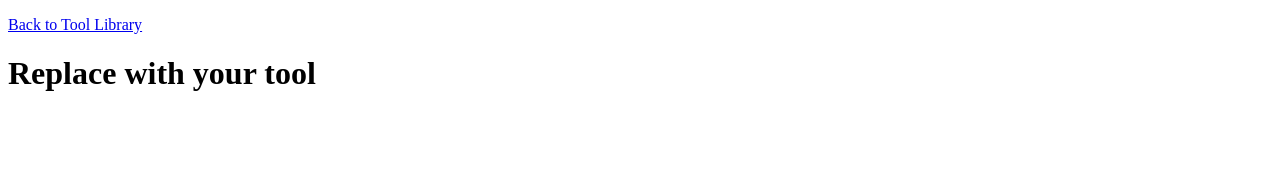
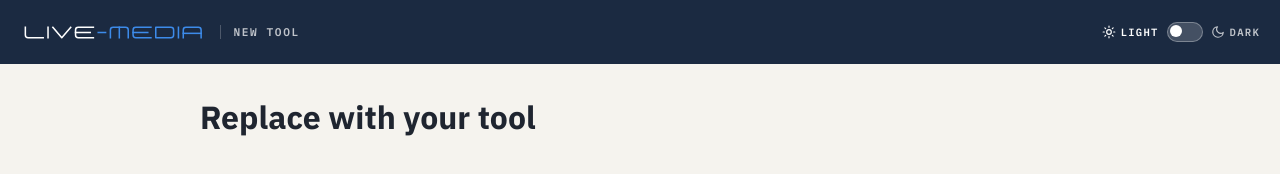
Before and after one commit to woorhyce/lm-portal, a plain HTML site: page _template/public/index.html in a window 1280 px wide. Drawn offline with Linux system fonts and the light colour scheme; no server answers.

Commit message:
Add files via upload

```diff
--- a/_template/public/index.html
+++ b/_template/public/index.html
@@ -4,14 +4,19 @@
 <meta charset="utf-8">
 <meta name="viewport" content="width=device-width, initial-scale=1">
 <title>LM Tool</title>
+<script src="/lm-sync.js"></script>
+<link rel="stylesheet" href="https://fonts.googleapis.com/css2?family=IBM+Plex+Sans:wght@400;500;600;700&family=IBM+Plex+Mono:wght@400;500;600&display=swap">
+<link rel="stylesheet" href="/lm-ui.css">
+<script src="/lm-ui.js" data-suffix="New Tool"></script>
 <script src="/lm-store.js"></script>
 </head>
 <body>
-<p><a id="back" href="#">Back to Tool Library</a></p>
+<main style="max-width:880px;margin:32px auto;padding:0 20px">
 <h1>Replace with your tool</h1>
 <p id="who"></p>
 <script>
   LM.me().then(u => { who.textContent = "Signed in as " + u.email; back.href = u.portal; });
 </script>
+</main>
 </body>
 </html>
--- /dev/null
+++ b/_template/public/lm-ui.css
@@ -0,0 +1,71 @@
+/* lm-ui.css: Live Media Tools Style Guide 2.0 (shared by every tool in the Tool Library).
+   Tokens, banner, theme switch. Light "warm paper" by default, dark via the shared preference,
+   the theme switch, or prefers-color-scheme. */
+:root{
+  --ink:#1f2530; --ink-soft:#5a5f68; --line:#dad6ce; --line-soft:#e9e5de;
+  --bg:#f5f3ee; --surface:#ffffff; --rail-bg:#ece8e0;
+  --accent:#1b2a41; --accent-ink:#1b2a41; --accent-soft:#e1e7f0;
+  --warn:#e8710a; --warn-ink:#a84c00; --warn-soft:#fdebd9; --caution:#d4a106; --caution-ink:#7a5b00; --caution-soft:#fdf4cf;
+  --good:#3f7a58; --good-soft:#e2efe6; --good-txt:#2f7a4a; --err:#c0392b;
+  --banner:#1b2a41; --save:var(--banner); --save-hover:#26395a; --focus:#1b2a41; --subbar:#243552;
+  --term-bg:#11151d; --term-head:#1b2230; --term-ink:#e6ebf2; --term-dim:#7d8798; --term-add:#7fce9d; --term-sec:#9fb0c3;
+  --bar-h:44px; --sub-h:0px;
+  --mono:"IBM Plex Mono",ui-monospace,Menlo,Consolas,monospace;
+  --sans:"IBM Plex Sans",-apple-system,BlinkMacSystemFont,"Segoe UI",sans-serif;
+  --on-accent:#ffffff;
+  color-scheme: light;
+}
+@media (prefers-color-scheme: dark){
+  :root:not([data-theme="light"]){
+    --ink:#eef1f6; --ink-soft:#aab3c2; --line:#333e4f; --line-soft:#26303e;
+    --bg:#11151d; --surface:#171d27; --rail-bg:#161b24;
+    --accent:#8fb3e8; --accent-ink:#cfe0f7; --accent-soft:#1d2a3d;
+    --warn:#ff9a3d; --warn-ink:#ffd0a3; --warn-soft:#3d2410; --caution:#e8c14a; --caution-ink:#f5dc8a; --caution-soft:#3a3011;
+    --good:#7fce9d; --good-soft:#173125; --good-txt:#7fce9d; --err:#f0443e;
+    --banner:#0e1624; --save:var(--accent); --save-hover:#b3cdf0; --focus:#8fb3e8; --subbar:#152033;
+    --term-bg:#000000; --term-head:#0b0f15; --on-accent:#0b1422;
+    color-scheme: dark;
+  }
+}
+:root[data-theme="dark"]{
+  --ink:#eef1f6; --ink-soft:#aab3c2; --line:#333e4f; --line-soft:#26303e;
+  --bg:#11151d; --surface:#171d27; --rail-bg:#161b24;
+  --accent:#8fb3e8; --accent-ink:#cfe0f7; --accent-soft:#1d2a3d;
+  --warn:#ff9a3d; --warn-ink:#ffd0a3; --warn-soft:#3d2410; --caution:#e8c14a; --caution-ink:#f5dc8a; --caution-soft:#3a3011;
+  --good:#7fce9d; --good-soft:#173125; --good-txt:#7fce9d; --err:#f0443e;
+  --banner:#0e1624; --save:var(--accent); --save-hover:#b3cdf0; --focus:#8fb3e8; --subbar:#152033;
+  --term-bg:#000000; --term-head:#0b0f15; --on-accent:#0b1422;
+  color-scheme: dark;
+}
+
+
+/* Shared base: the page itself */
+html,body{margin:0}
+body{background:var(--bg);color:var(--ink);font-family:var(--sans)}
+/* ---------- banner + sub-bar ---------- */
+.identity-bar{position:sticky;top:env(safe-area-inset-top,0px);z-index:40;display:flex;align-items:center;gap:14px;background:var(--banner);color:#fff;padding:10px 18px;min-height:var(--bar-h)}
+.identity-brand{display:flex;align-items:center;gap:12px;min-width:0}
+.brand-logo{height:21px;width:auto;display:block;flex:none}
+.brand-suffix{color:rgba(255,255,255,.72);font-family:var(--mono);font-size:.7rem;font-weight:600;letter-spacing:.14em;text-transform:uppercase;padding-left:12px;border-left:1px solid rgba(255,255,255,.22);white-space:nowrap}
+.theme-switch{margin-left:auto;display:inline-flex;align-items:center;gap:8px;background:none;border:none;color:rgba(255,255,255,.72);
+  font-family:var(--mono);font-size:.66rem;font-weight:600;letter-spacing:.12em;text-transform:uppercase;cursor:pointer;padding:4px 2px}
+.theme-switch svg{width:14px;height:14px}
+.theme-switch .ts-track{position:relative;width:34px;height:18px;border-radius:99px;background:rgba(255,255,255,.18);border:1px solid rgba(255,255,255,.3);transition:background .12s}
+.theme-switch .ts-knob{position:absolute;top:2px;left:2px;width:12px;height:12px;border-radius:50%;background:#fff;transition:left .12s}
+.theme-switch[aria-checked="true"] .ts-track{background:#3d8bea;border-color:#3d8bea}
+.theme-switch[aria-checked="true"] .ts-knob{left:18px}
+.theme-switch .ts-light,.theme-switch .ts-dark{display:inline-flex;align-items:center;gap:5px}
+.theme-switch[aria-checked="false"] .ts-light,.theme-switch[aria-checked="true"] .ts-dark{color:#fff}
+.theme-switch:focus-visible{outline:2px solid #fff;outline-offset:2px;border-radius:4px}
+
+@media (max-width:520px){ .theme-switch .ts-word{display:none} .brand-suffix{display:none} }
+.identity-bar a.brand-home{display:flex;align-items:center;gap:12px;color:inherit;text-decoration:none}
+
+/* Shared pill buttons */
+.lm-btn{display:inline-flex;align-items:center;justify-content:center;gap:6px;height:34px;padding:0 16px;border-radius:99px;font:600 .82rem var(--sans);cursor:pointer;
+  background:var(--surface);color:var(--ink);border:1px solid var(--line);text-decoration:none;transition:background .12s,border-color .12s}
+.lm-btn:hover{border-color:var(--ink-soft)}
+.lm-btn.primary{background:var(--save);color:var(--on-accent);border-color:var(--save)}
+.lm-btn.primary:hover{background:var(--save-hover);border-color:var(--save-hover)}
+.lm-btn:disabled{opacity:.5;cursor:default}
+:focus-visible{outline:2px solid var(--focus);outline-offset:2px}
--- /dev/null
+++ b/_template/public/lm-ui.js
@@ -0,0 +1,44 @@
+// lm-ui.js: the Live Media banner + shared light/dark switch for every tool.
+// Usage: <script src="/lm-ui.js" data-suffix="Schedule Builder" defer></script>
+// Adds the banner at the top of <body> unless the page already has .identity-bar,
+// and wires any .theme-switch on the page. Theme changes save to the shared preference via lm-sync.js.
+(function () {
+  var me = document.currentScript, suffix = (me && me.getAttribute("data-suffix")) || "";
+  var LOGO = '<svg class="brand-logo" xmlns="http://www.w3.org/2000/svg" viewBox="0 0 181.40 20" role="img" aria-label="Live Media"><g transform="translate(7,5)" fill="none" stroke-width="1.45" stroke-linecap="square" stroke-linejoin="round"><path d="M0,0 V7.4 Q0,10 2.6,10 H17" transform="translate(0.00,0)" stroke="#ffffff"/><path d="M0,0 V10" transform="translate(21.60,0)" stroke="#ffffff"/><path d="M0,0 L8.5,10 L17,0" transform="translate(26.20,0)" stroke="#ffffff"/><path d="M17,0 H2.6 Q0,0 0,2.6 V7.4 Q0,10 2.6,10 H17" transform="translate(47.80,0)" stroke="#ffffff"/><path d="M0,5.0 H14" transform="translate(47.80,0)" stroke="#ffffff"/><path d="M0,5.0 H7" transform="translate(69.40,0)" stroke="#3d8bea"/><path d="M0,10 V2.6 Q0,0 2.6,0 H14.4 Q17,0 17,2.6 V10" transform="translate(81.00,0)" stroke="#3d8bea"/><path d="M8.5,0 V10" transform="translate(81.00,0)" stroke="#3d8bea"/><path d="M17,0 H2.6 Q0,0 0,2.6 V7.4 Q0,10 2.6,10 H17" transform="translate(102.60,0)" stroke="#3d8bea"/><path d="M0,5.0 H14" transform="translate(102.60,0)" stroke="#3d8bea"/><path d="M0,0 H14.4 Q17,0 17,2.6 V7.4 Q17,10 14.4,10 H0 Z" transform="translate(124.20,0)" stroke="#3d8bea"/><path d="M0,0 V10" transform="translate(145.80,0)" stroke="#3d8bea"/><path d="M0,10 V2.6 Q0,0 2.6,0 H14.4 Q17,0 17,2.6 V10" transform="translate(150.40,0)" stroke="#3d8bea"/><path d="M0,5.8 H17" transform="translate(150.40,0)" stroke="#3d8bea"/></g></svg>';
+  var SWITCH = '<button class="theme-switch" type="button" role="switch" aria-checked="false" aria-label="Dark mode">' +
+    '<span class="ts-light"><svg viewBox="0 0 24 24" fill="none" stroke="currentColor" stroke-width="2" stroke-linecap="round" stroke-linejoin="round"><circle cx="12" cy="12" r="4"/><path d="M12 2v2M12 20v2M4.9 4.9l1.4 1.4M17.7 17.7l1.4 1.4M2 12h2M20 12h2M4.9 19.1l1.4-1.4M17.7 6.3l1.4-1.4"/></svg><span class="ts-word">Light</span></span>' +
+    '<span class="ts-track"><span class="ts-knob"></span></span>' +
+    '<span class="ts-dark"><svg viewBox="0 0 24 24" fill="none" stroke="currentColor" stroke-width="2" stroke-linecap="round" stroke-linejoin="round"><path d="M21 12.8A9 9 0 1 1 11.2 3a7 7 0 0 0 9.8 9.8z"/></svg><span class="ts-word">Dark</span></span></button>';
+  // Apply the last theme used in this browser before first paint (the shared preference from lm-sync.js wins).
+  try { var saved = localStorage.getItem("lmmon-theme");
+    if (!document.documentElement.getAttribute("data-theme") && (saved === "light" || saved === "dark")) document.documentElement.setAttribute("data-theme", saved);
+  } catch (e) {}
+  var dq = window.matchMedia ? matchMedia("(prefers-color-scheme: dark)") : null;
+  function isDark() { var t = document.documentElement.getAttribute("data-theme"); return t ? t === "dark" : !!(dq && dq.matches); }
+  function render() { document.querySelectorAll(".theme-switch").forEach(function (b) { b.setAttribute("aria-checked", isDark() ? "true" : "false"); }); }
+  function setTheme(t) {
+    document.documentElement.setAttribute("data-theme", t);
+    try { localStorage.setItem("lmmon-theme", t); } catch (e) {}
+    render();
+  }
+  function init() {
+    if (!document.querySelector(".identity-bar")) {
+      var bar = document.createElement("header");
+      bar.className = "identity-bar"; bar.id = "identityBar";
+      bar.innerHTML = '<div class="identity-brand">' + LOGO +
+        (suffix ? '<span class="brand-suffix">' + suffix.replace(/[&<>]/g, "") + "</span>" : "") + "</div>" + SWITCH;
+      document.body.insertBefore(bar, document.body.firstChild);
+    } else if (!document.querySelector(".theme-switch")) {
+      document.querySelector(".identity-bar").insertAdjacentHTML("beforeend", SWITCH);
+    }
+    document.querySelectorAll(".theme-switch").forEach(function (b) {
+      if (b.__lm) return; b.__lm = 1;
+      b.addEventListener("click", function () { setTheme(isDark() ? "light" : "dark"); });
+    });
+    if (dq && dq.addEventListener) dq.addEventListener("change", render);
+    new MutationObserver(render).observe(document.documentElement, { attributes: true, attributeFilter: ["data-theme"] });
+    render();
+  }
+  if (document.readyState === "loading") document.addEventListener("DOMContentLoaded", init); else init();
+  window.LMUI = { setTheme: setTheme, isDark: isDark };
+})();
--- /dev/null
+++ b/core-builder/public/lm-ui.css
@@ -0,0 +1,71 @@
+/* lm-ui.css: Live Media Tools Style Guide 2.0 (shared by every tool in the Tool Library).
+   Tokens, banner, theme switch. Light "warm paper" by default, dark via the shared preference,
+   the theme switch, or prefers-color-scheme. */
+:root{
+  --ink:#1f2530; --ink-soft:#5a5f68; --line:#dad6ce; --line-soft:#e9e5de;
+  --bg:#f5f3ee; --surface:#ffffff; --rail-bg:#ece8e0;
+  --accent:#1b2a41; --accent-ink:#1b2a41; --accent-soft:#e1e7f0;
+  --warn:#e8710a; --warn-ink:#a84c00; --warn-soft:#fdebd9; --caution:#d4a106; --caution-ink:#7a5b00; --caution-soft:#fdf4cf;
+  --good:#3f7a58; --good-soft:#e2efe6; --good-txt:#2f7a4a; --err:#c0392b;
+  --banner:#1b2a41; --save:var(--banner); --save-hover:#26395a; --focus:#1b2a41; --subbar:#243552;
+  --term-bg:#11151d; --term-head:#1b2230; --term-ink:#e6ebf2; --term-dim:#7d8798; --term-add:#7fce9d; --term-sec:#9fb0c3;
+  --bar-h:44px; --sub-h:0px;
+  --mono:"IBM Plex Mono",ui-monospace,Menlo,Consolas,monospace;
+  --sans:"IBM Plex Sans",-apple-system,BlinkMacSystemFont,"Segoe UI",sans-serif;
+  --on-accent:#ffffff;
+  color-scheme: light;
+}
+@media (prefers-color-scheme: dark){
+  :root:not([data-theme="light"]){
+    --ink:#eef1f6; --ink-soft:#aab3c2; --line:#333e4f; --line-soft:#26303e;
+    --bg:#11151d; --surface:#171d27; --rail-bg:#161b24;
+    --accent:#8fb3e8; --accent-ink:#cfe0f7; --accent-soft:#1d2a3d;
+    --warn:#ff9a3d; --warn-ink:#ffd0a3; --warn-soft:#3d2410; --caution:#e8c14a; --caution-ink:#f5dc8a; --caution-soft:#3a3011;
+    --good:#7fce9d; --good-soft:#173125; --good-txt:#7fce9d; --err:#f0443e;
+    --banner:#0e1624; --save:var(--accent); --save-hover:#b3cdf0; --focus:#8fb3e8; --subbar:#152033;
+    --term-bg:#000000; --term-head:#0b0f15; --on-accent:#0b1422;
+    color-scheme: dark;
+  }
+}
+:root[data-theme="dark"]{
+  --ink:#eef1f6; --ink-soft:#aab3c2; --line:#333e4f; --line-soft:#26303e;
+  --bg:#11151d; --surface:#171d27; --rail-bg:#161b24;
+  --accent:#8fb3e8; --accent-ink:#cfe0f7; --accent-soft:#1d2a3d;
+  --warn:#ff9a3d; --warn-ink:#ffd0a3; --warn-soft:#3d2410; --caution:#e8c14a; --caution-ink:#f5dc8a; --caution-soft:#3a3011;
+  --good:#7fce9d; --good-soft:#173125; --good-txt:#7fce9d; --err:#f0443e;
+  --banner:#0e1624; --save:var(--accent); --save-hover:#b3cdf0; --focus:#8fb3e8; --subbar:#152033;
+  --term-bg:#000000; --term-head:#0b0f15; --on-accent:#0b1422;
+  color-scheme: dark;
+}
+
+
+/* Shared base: the page itself */
+html,body{margin:0}
+body{background:var(--bg);color:var(--ink);font-family:var(--sans)}
+/* ---------- banner + sub-bar ---------- */
+.identity-bar{position:sticky;top:env(safe-area-inset-top,0px);z-index:40;display:flex;align-items:center;gap:14px;background:var(--banner);color:#fff;padding:10px 18px;min-height:var(--bar-h)}
+.identity-brand{display:flex;align-items:center;gap:12px;min-width:0}
+.brand-logo{height:21px;width:auto;display:block;flex:none}
+.brand-suffix{color:rgba(255,255,255,.72);font-family:var(--mono);font-size:.7rem;font-weight:600;letter-spacing:.14em;text-transform:uppercase;padding-left:12px;border-left:1px solid rgba(255,255,255,.22);white-space:nowrap}
+.theme-switch{margin-left:auto;display:inline-flex;align-items:center;gap:8px;background:none;border:none;color:rgba(255,255,255,.72);
+  font-family:var(--mono);font-size:.66rem;font-weight:600;letter-spacing:.12em;text-transform:uppercase;cursor:pointer;padding:4px 2px}
+.theme-switch svg{width:14px;height:14px}
+.theme-switch .ts-track{position:relative;width:34px;height:18px;border-radius:99px;background:rgba(255,255,255,.18);border:1px solid rgba(255,255,255,.3);transition:background .12s}
+.theme-switch .ts-knob{position:absolute;top:2px;left:2px;width:12px;height:12px;border-radius:50%;background:#fff;transition:left .12s}
+.theme-switch[aria-checked="true"] .ts-track{background:#3d8bea;border-color:#3d8bea}
+.theme-switch[aria-checked="true"] .ts-knob{left:18px}
+.theme-switch .ts-light,.theme-switch .ts-dark{display:inline-flex;align-items:center;gap:5px}
+.theme-switch[aria-checked="false"] .ts-light,.theme-switch[aria-checked="true"] .ts-dark{color:#fff}
+.theme-switch:focus-visible{outline:2px solid #fff;outline-offset:2px;border-radius:4px}
+
+@media (max-width:520px){ .theme-switch .ts-word{display:none} .brand-suffix{display:none} }
+.identity-bar a.brand-home{display:flex;align-items:center;gap:12px;color:inherit;text-decoration:none}
+
+/* Shared pill buttons */
+.lm-btn{display:inline-flex;align-items:center;justify-content:center;gap:6px;height:34px;padding:0 16px;border-radius:99px;font:600 .82rem var(--sans);cursor:pointer;
+  background:var(--surface);color:var(--ink);border:1px solid var(--line);text-decoration:none;transition:background .12s,border-color .12s}
+.lm-btn:hover{border-color:var(--ink-soft)}
+.lm-btn.primary{background:var(--save);color:var(--on-accent);border-color:var(--save)}
+.lm-btn.primary:hover{background:var(--save-hover);border-color:var(--save-hover)}
+.lm-btn:disabled{opacity:.5;cursor:default}
+:focus-visible{outline:2px solid var(--focus);outline-offset:2px}
```
Also changed, not shown: core-builder/public/index.html (+19 -19 lines), core-builder/public/lm-ui.js (added, +44 -0 lines).
